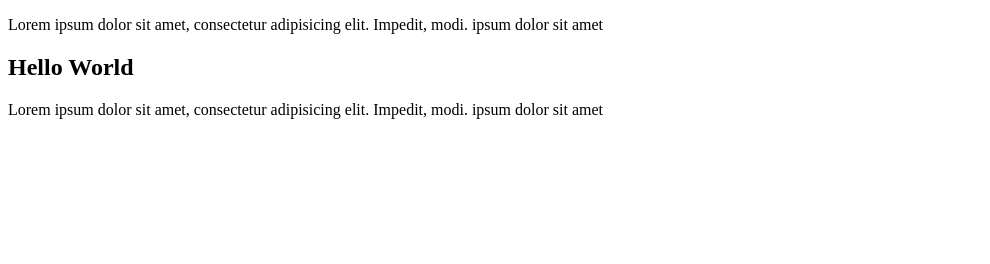
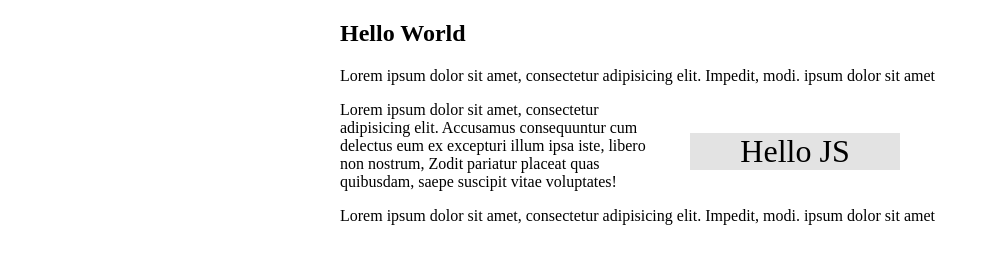
Before and after one commit to ldong/jQuery_practice, a plain HTML site: page lesson4.html in a window 1280 px wide. Shown: the whole page, without its empty margins (0-990 px from the left). Drawn offline with Linux system fonts and the light colour scheme.

Commit message:
Add style for lesson4

```diff
--- a/js/lesson4.js
+++ b/js/lesson4.js
@@ -3,39 +3,15 @@
  */
 
 (function(){
-//    $('article').append('append!');
-//    $('article').prepend('prepend!');
-//    $('article').before('before!');
-//    $('article').after('after!');
-//    $('<h2></h2>', {
-//        text: 'appendTo article',
-//        class: 'myClass'
-//    }).appendTo('article');
-//
-//    $('<h2></h2>', {
-//        text: 'prependTo article',
-//        class: 'myClass'
-//    }).prependTo('article');
-//
-//    $('<h2></h2>', {
-//        text: 'insertAfter article',
-//        class: 'myClass'
-//    }).insertAfter('article'); // create element then insert after
-//
-//    $('h2').after('after h2'); // again
-//
-//    $('<h2></h2>', {
-//        text: 'insertBefore article',
-//        class: 'myClass'
-//    }).insertBefore('article'); // create element then insert before
+    var co = $('article').find('span.co').each(function(){
+//        $(this).closest('p').prepend('Hi dude');
+        var $this = $(this);
 
-    // using appendTo from existing elem to another, will simply move this elem
-//    $('p').eq(0).after($('h2'));
-//    $('p').first().after($('h2'));
-
-    // swap two elements
-    $('p').eq(0).after(function(){
-        return $(this).prev();
+        $('<blockquote></blockquote>', {
+            class: 'co',
+//            text: $this.text()
+            text: 'Hello JS'
+        }).prependTo($this.closest('p'));
     });
 
 
--- a/lesson4.html
+++ b/lesson4.html
@@ -4,6 +4,19 @@
     <meta charset="UTF-8">
     <title>My Website</title>
     <script src="./js/jquery-2.1.1.js"></script>
+    <style>
+    article{
+        width: 600px;
+        margin: auto;
+    }
+    blockquote.co {
+        float: right;
+        background: #e3e3e3;
+        font-size: 2em;
+        width: 35%;
+        text-align: center;
+    }
+    </style>
 </head>
 
 <body>
@@ -16,10 +29,18 @@
             </p>
             <p>
                 Lorem ipsum dolor sit amet, consectetur adipisicing elit.
+                Accusamus consequuntur cum delectus eum ex excepturi illum ipsa
+                <span class="co">
+                iste, libero non nostrum,
+                </span>
+                Zodit pariatur placeat quas quibusdam,
+                saepe suscipit vitae voluptates!
+            </p>
+            <p>
+                Lorem ipsum dolor sit amet, consectetur adipisicing elit.
                 Impedit, modi. ipsum dolor sit amet
             </p>
         </article>
-
     </div>
     <!--Typically load the script at the end of body -->
     <script src="./js/lesson4.js"></script>
```
